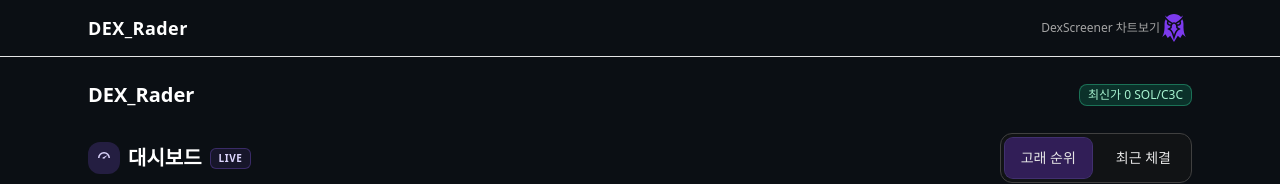
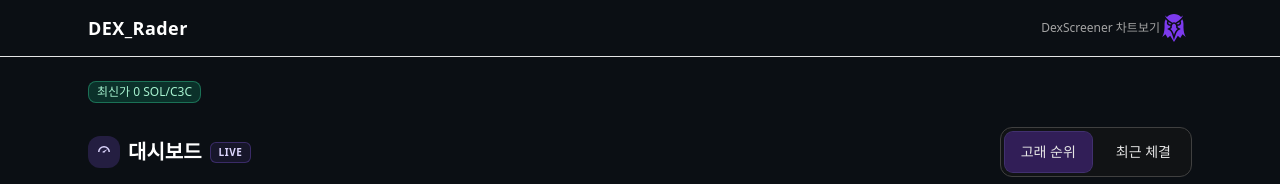
Before and after one commit to tovtoken-art/dexRader-c3c, a Next.js app: page / in a window 1280 px wide. Shown: the top 184 px of the page. Built offline with nearby package versions, Linux system fonts and the light colour scheme; no server answers; the database is empty.

Commit message:
cor_title

```diff
--- a/app/layout.tsx
+++ b/app/layout.tsx
@@ -27,7 +27,7 @@
         {/* 전역 헤더 */}
         <header className="w-full border-b border-neutral-200 dark:border-neutral-700">
           <div className="container flex items-center justify-between h-14">
-            <div className="brand text-base font-semibold">DEX_Rader</div>
+            <h1 className="brand text-base font-semibold">DEX_Rader</h1>
             <div className="flex items-center gap-4">
 
 
--- a/app/page.tsx
+++ b/app/page.tsx
@@ -42,7 +42,6 @@
   return (
     <div className="space-y-6">
       <div className="flex items-center justify-between">
-        <h1 className="h1">DEX_Rader</h1>
         <span className="badge badge-emerald">최신가 {nf6.format(Number(lastPriceSOLperC3C || 0))} SOL/C3C</span>
       </div>
 
```
